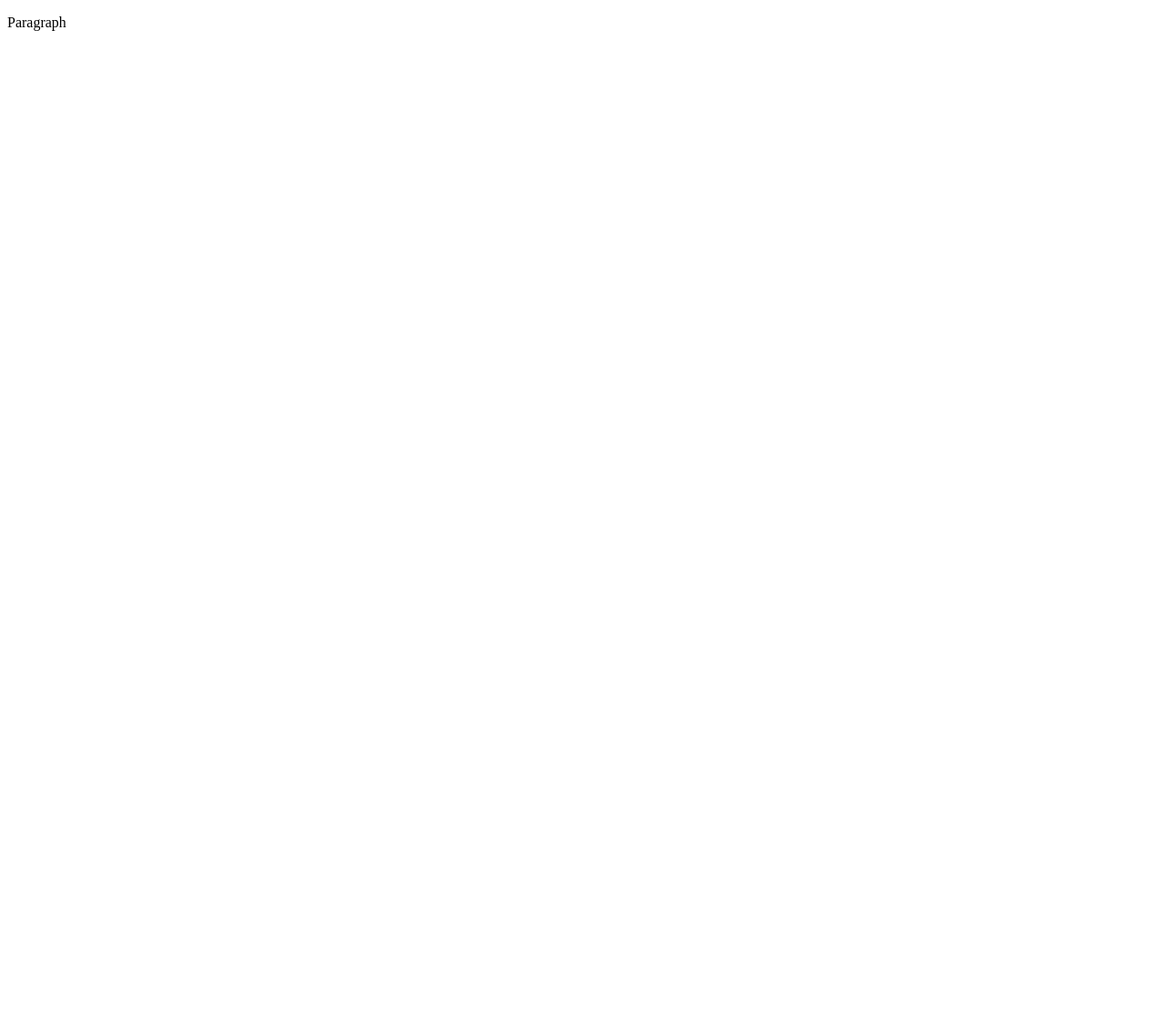
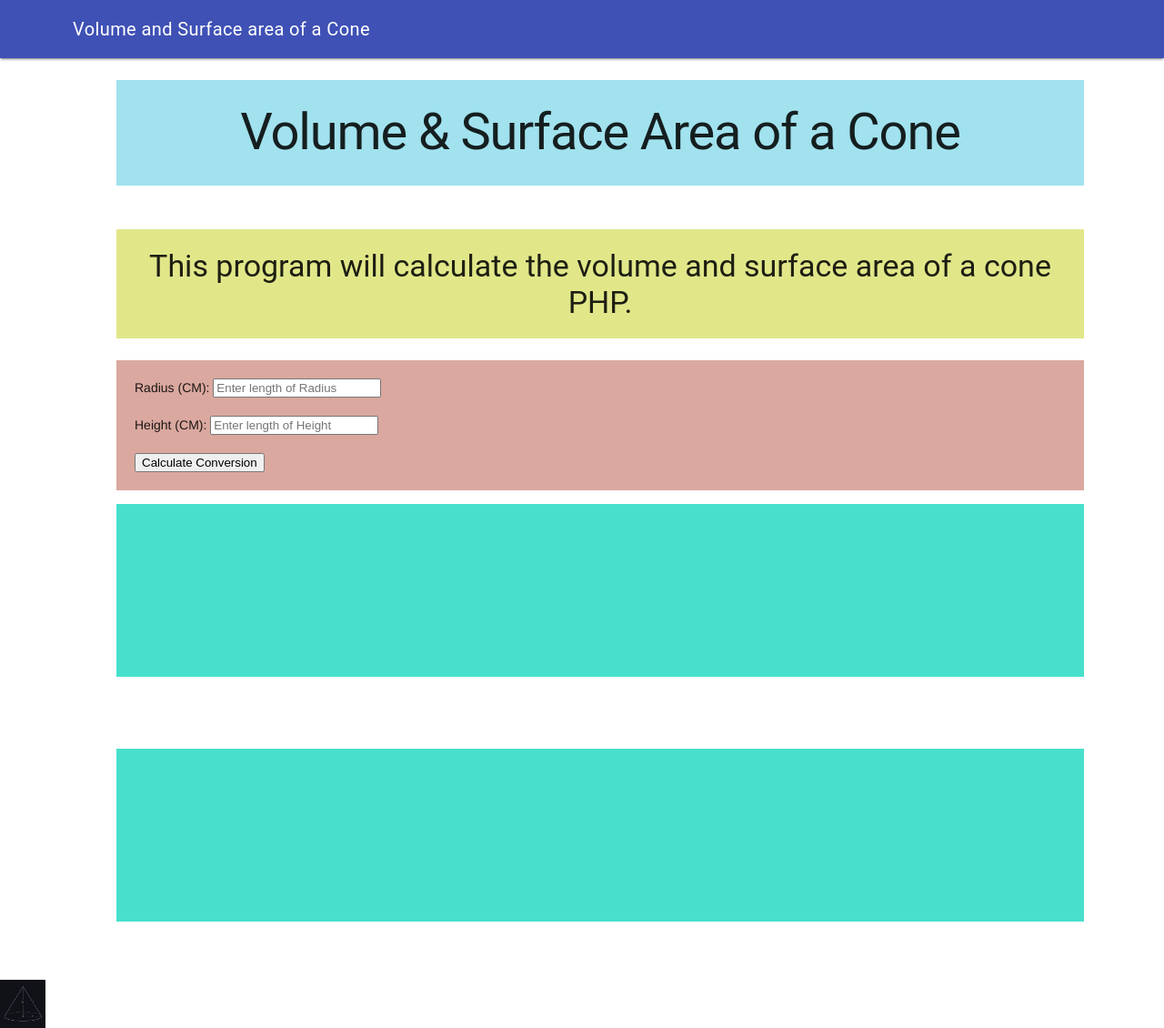
Before and after one commit to ICD2O-Digital-Tech-BrandonB/Assign-03-PHP-NameOfProgram, a PHP site: page / in a window 1280 px wide. Before the commit the page is almost empty. Shown: the whole page at 91% size. Run offline with PHP 8.4, Linux system fonts and the light colour scheme; data that the repository does not hold is empty.

Commit message:
Assignment 3 PHP

```diff
--- a/css/style.css
+++ b/css/style.css
@@ -1,4 +1,48 @@
-/* Created by: Mr. Coxall
-* Created on: Sep 2020
-* This file contains the CSS for index.html
+/* Created by: BrandonBCode
+* Created on: April 2025
+* This file contains the CSS for index.php
 */
+form {
+    background-color: #daa89f;
+    padding: 20px;
+    width: 80%;
+    margin-left: 10%;
+}
+
+h1 {
+    background-color: #a1e2ee;
+    text-align: center;
+    padding: 20px;
+    width: 80%;
+    margin-left: 10%;
+}
+
+h3 {
+    background-color: #e1e789;
+    text-align: center;
+    padding: 20px;
+    width: 80%;
+    margin-left: 10%;
+}
+
+p {
+    width: 80%;
+    margin-left: 10%;
+}
+
+iframe {
+    margin-bottom: 5%;
+    background-color: #48e0cc;
+    padding: 20px;
+    width: 80%;
+    margin-left: 10%;
+    margin-top: 15px;
+}
+
+#yellow {
+    background-color: #dfde82;
+    padding: 20px;
+    width: 80%;
+    margin-left: 10%;
+    margin-bottom: 30px;
+}
--- a/index.html
+++ /dev/null
@@ -1,9 +0,0 @@
-<!DOCTYPE html>
-<html>
-  <head>
-    <title>Title</title>
-  </head>
-  <body>
-    <p>Paragraph</p>
-  </body>
-</html>
--- /dev/null
+++ b/index.php
@@ -0,0 +1,76 @@
+<!DOCTYPE html>
+<html lang="en-ca">
+  <head>
+
+    <!-- Metadata -->
+    <meta charset="utf-8">
+    <meta name="description" content="php surface area and volume of a cone">
+    <meta name="keywords" content="immaculata, icd2o">
+    <meta name="author" content="BrandonBCode">
+    <meta name="viewport" content="width=device-width, initial-scale=1.0">
+
+    <!-- Code for the favicon -->
+    <link rel="apple-touch-icon" sizes="180x180" href="./faviconphp34/apple-touch-icon.png">
+    <link rel="icon" type="image/png" sizes="32x32" href="./faviconphp34/favicon-32x32.png">
+    <link rel="icon" type="image/png" sizes="16x16" href="./faviconphp34/favicon-16x16.png">
+    <link rel="manifest" href="./faviconphp34/site.webmanifest">
+
+    <!--MDL Crucial Code-->
+    <link rel="stylesheet" href="https://fonts.googleapis.com/icon?family=Material+Icons" />
+    <link rel="stylesheet" href="https://code.getmdl.io/1.3.0/material.indigo-purple.min.css" />
+
+    <!-- Link to CSS file -->
+    <link rel="stylesheet" href="./css/style.css">
+
+    <!-- Title for Browser Tab -->
+    <title>Cone Calculations</title>
+  </head>
+  <body>
+
+    <!--MDL Crucial Code-->
+    <script defer src="https://code.getmdl.io/1.3.0/material.min.js"></script>
+
+    <!--MDL Header-->
+    <div class="mdl-layout mdl-js-layout mdl-layout--fixed-header">
+      <header class="mdl-layout__header">
+        <div class="mdl-layout__header-row">
+          <span class="mdl-layout-title">Volume and Surface area of a Cone</span>
+        </div>
+      </header>
+		<!-- php echo to print the html to the page -->
+    <?php
+			echo "<h1>Volume & Surface Area of a Cone</h1>";
+			echo "<h3>This program will calculate the volume and surface area of a cone PHP.</h3>";
+		?>
+
+		<!-- form to get the height and radius from the user -->
+    <form action="./results.php" method="post" target="results">
+      <label for="lblRadius">Radius (CM):</label>
+      <input type="number" id="radiusAmount" placeholder="Enter length of Radius" name="radiusAmount"><br><br>
+      <label for="lblHeight">Height (CM):</label>
+      <input type="number" id="heightAmount" placeholder="Enter length of Height" name="heightAmount"><br><br>
+      <input type="submit" value="Calculate Conversion">
+		</form>
+
+			<!-- iframe for the results to show on the web page. -->
+			<iframe id="surfaceArea3" name="results">
+				The surface area of the cone is: <?php echo "$surfaceArea3" ?>cm² >
+	    </iframe>
+
+      <!-- iframe for the results to show on the web page. -->
+			<iframe id="volumeCone" name="results">
+				The volume of the cone is: <?php echo "$volumeCone" ?>cm³ >
+	    </iframe>
+
+      <!--This allows us to display an image in php. -->
+     <?php
+      echo '
+      <!DOCTYPE html PUBLIC>
+      <html>
+      <img src="./images/cone.png" width="50" height="70" title="cone" alt="cone image" />
+
+      </html>
+      ';
+      ?>
+	</body>
+</html>
```
Also changed, not shown: results.php (added, +17 -0 lines), faviconphp34/android-chrome-192x192.png (added), faviconphp34/android-chrome-512x512.png (added), faviconphp34/apple-touch-icon.png (added), faviconphp34/favicon-16x16.png (added), faviconphp34/favicon-32x32.png (added), faviconphp34/favicon.ico (added), faviconphp34/site.webmanifest (added), images/cone.png (added).
